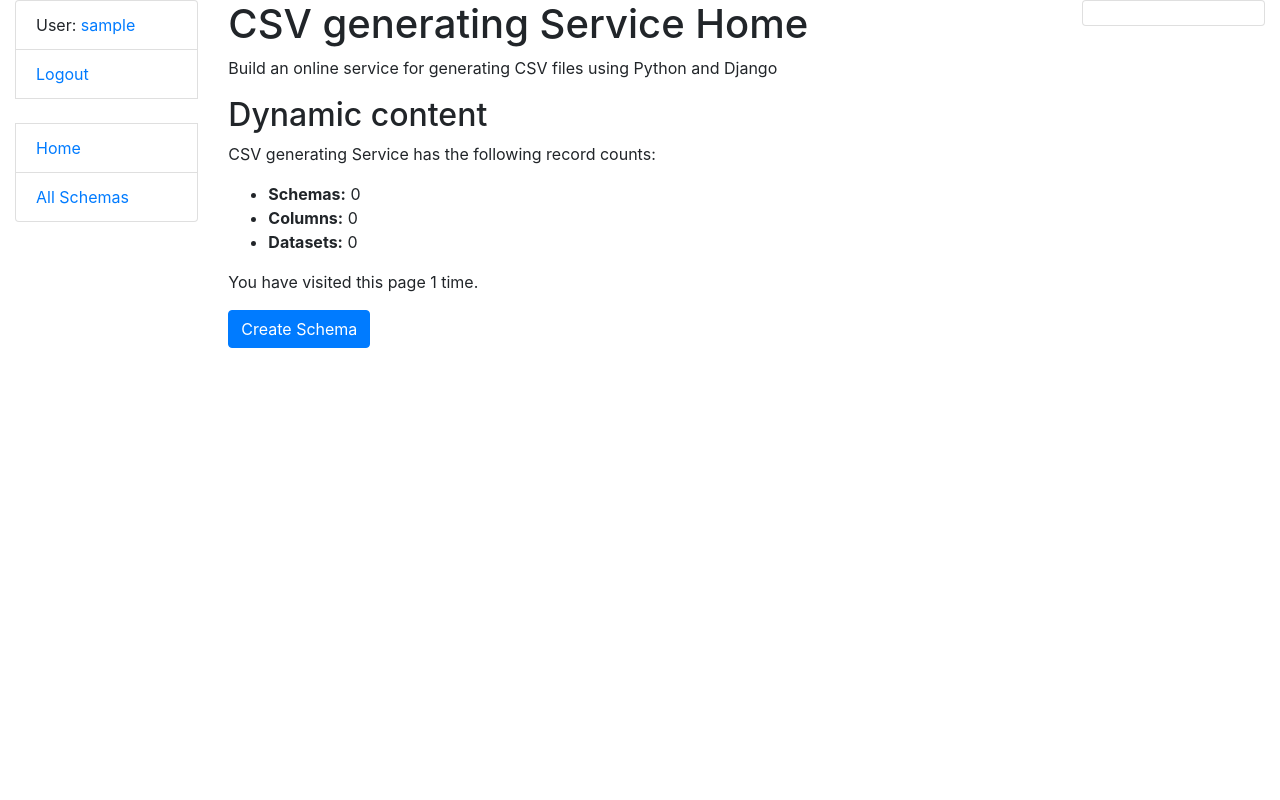
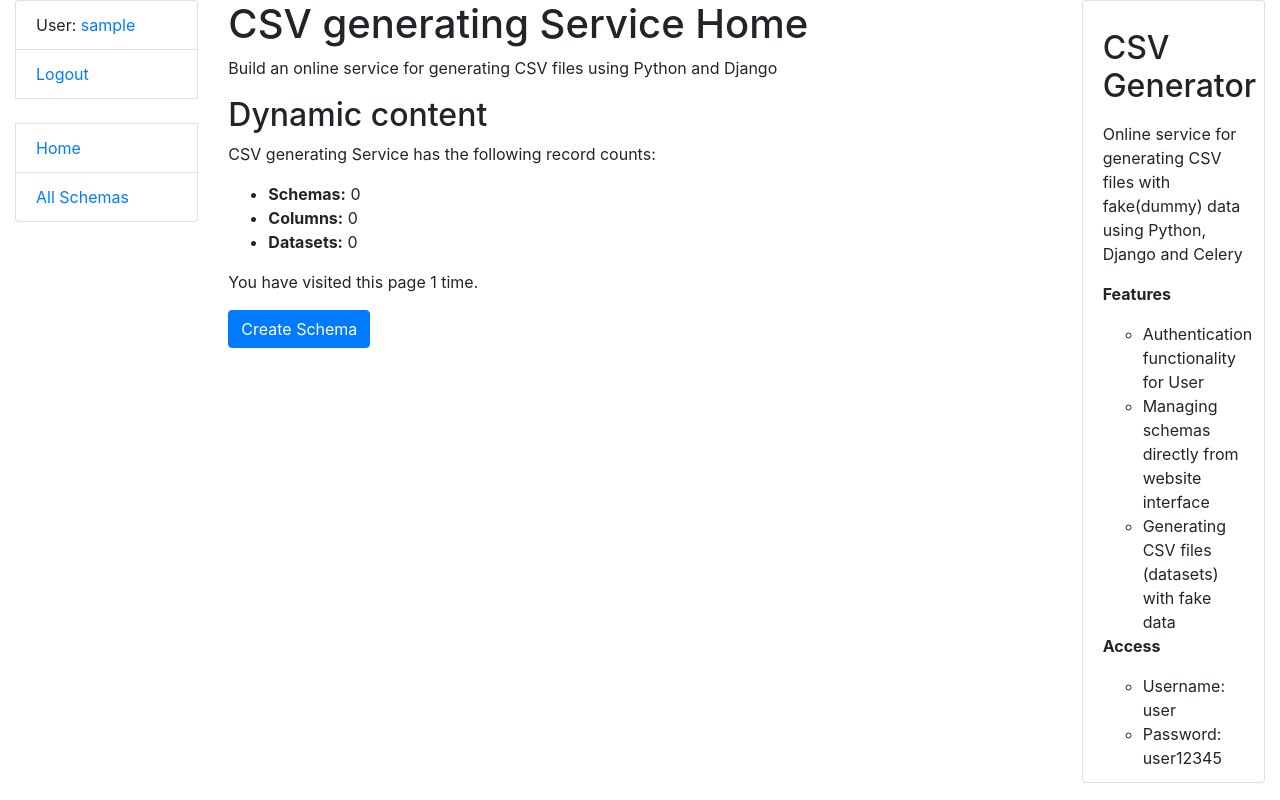
Before and after one commit to denyslipin/csv-generator-app, a Django app: page / in a window 1280 px wide. Run offline with Django 3.2, Linux system fonts and the light colour scheme; the visitor is signed in with stand-in values (Sample User, id 1); data that the repository does not hold is empty; parts of the project's set-up code (start-up, migrations or seed data) failed here and were passed over.

Commit message:
Additing Readme.md

```diff
--- a/templates/includes/description.html
+++ b/templates/includes/description.html
@@ -1,4 +1,20 @@
 <ul class="sidebar-nav list-group">
   <li class="list-group-item">
+    <p><h2>CSV Generator</h2></p>
+    <p>
+      Online service for generating CSV files with fake(dummy)
+      data using Python, Django and Celery
+    </p>
+    <p><strong>Features</strong></p>
+    <ul>
+      <li>Authentication functionality for User</li>
+      <li>Managing schemas directly from website interface</li>
+      <li>Generating CSV files (datasets) with fake data</li>
+    </ul>
+    <p><strong>Access</strong></p>
+    <ul>
+      <li>Username: user</li>
+      <li>Password: user12345</li>
+    </ul>
   </li>
 </ul>
```
Also changed, not shown: README.md, demo.png (added).
